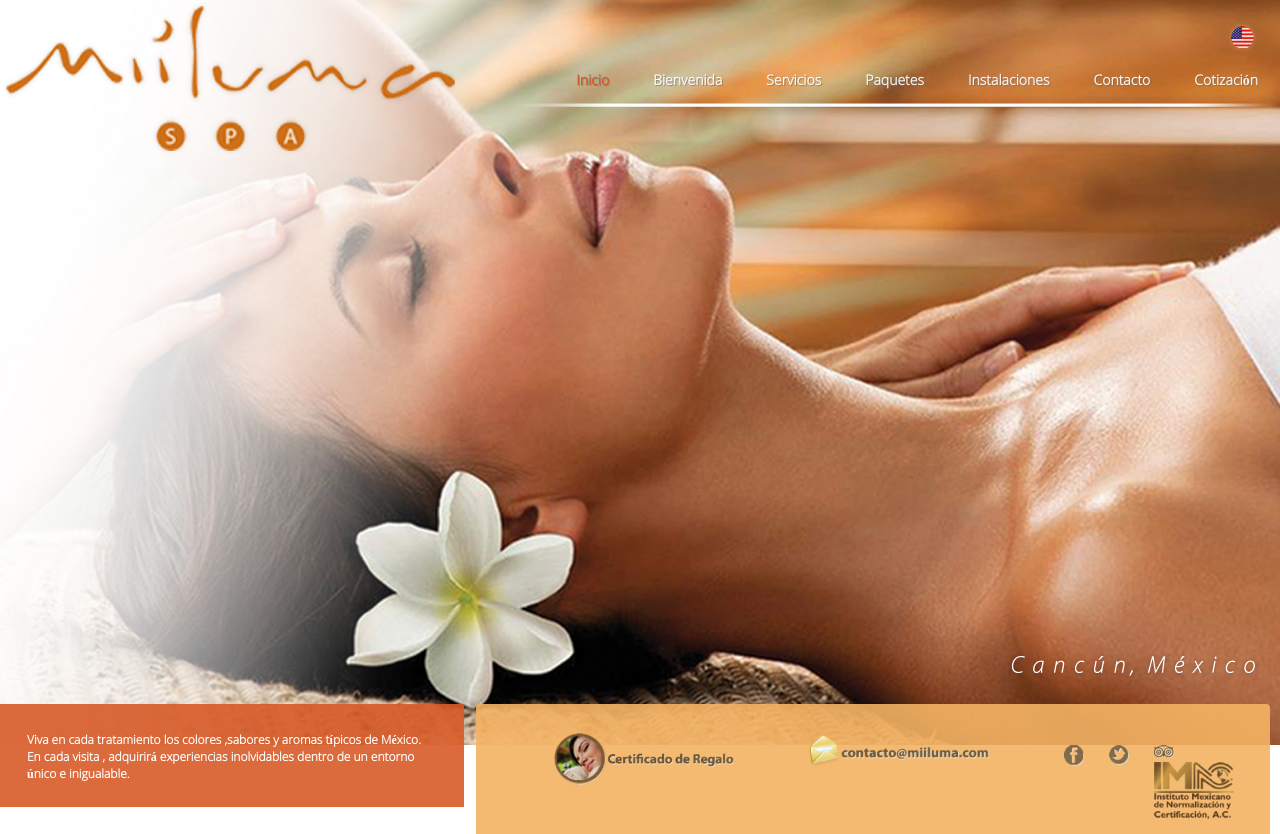
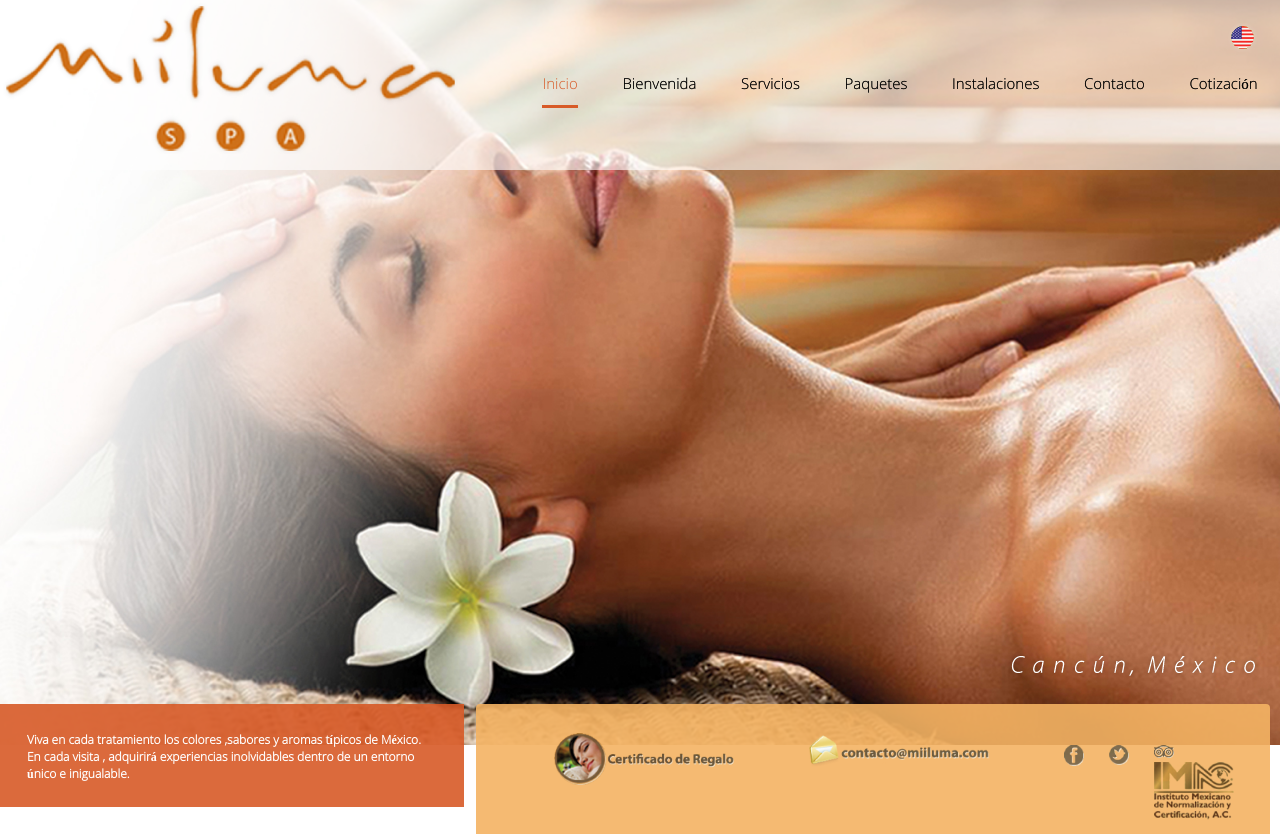
Before and after one commit to osharim/remote-client-1, a PHP site: page /index.php in a window 1280 px wide. Run offline with PHP 8.4, Linux system fonts and the light colour scheme.

Commit message:
agregndao error al menu

```diff
--- a/css/style.css
+++ b/css/style.css
@@ -105,23 +105,19 @@ background: url("../img/resources/Logotipo_Miiluma.png") no-repeat scroll 0 0 tr
     padding-top: 57px;
 }
 
-
-
-.menu  ul li {
+.menu ul li {
+    color: white;
     float: left;
-    font-size: 12px;
-    font-weight: bold;
-    padding: 1px 22px;
-    font-size: 14px;
-    color: white;
-    font-weight: bold;
-
+    font-size: 15px;
+    padding: 0 22.3px;
 }
 
 .menu ul li a:hover , .button_actived{
 
-        color: #D85A27 !important;
-    text-shadow:1px 1px 4px rgba(255,255,255,.9);
+border-bottom: 3px solid #D85A27;
+    color: #D85A27 !important;
+    padding-bottom: 12px;
+    text-shadow: 1px 1px 20px rgba(255, 255, 255, 0.9) !important;
 }
 
 
@@ -140,7 +136,29 @@ background: url("../img/resources/Logotipo_Miiluma.png") no-repeat scroll 0 0 tr
 
 
 
+/* propuesta */
 
+
+article {
+    background: none repeat scroll 0 0 rgba(255, 255, 255, 0.6);
+    float: left;
+    height: auto;
+    padding-bottom: 13px;
+    width: 100%;
+}
+
+.menu ul {
+    background: transparent;
+    float: right;
+    padding-bottom: 52px;
+    padding-top: 61px;
+}
+
+
+.menu a {
+    color: rgba(0, 0, 0, 0.9);
+    text-shadow:0 0;
+}
 /*-------------------------------------------------------------------------footer.php*/
 
 
--- a/menu.php
+++ b/menu.php
@@ -1,3 +1,4 @@
+	<article>
 
 			<section class="logo"> <a href="./"></a></section>
 			<nav class="menu">
@@ -12,3 +13,5 @@
 					<li><a href="cotizacion" class="<?php if(isset($actived_button_cotizacion) && $actived_button_cotizacion){?> button_actived <?php } ?>">Cotización</a> </li>
 				</ul>
 			</nav>
+
+	</article>
```
